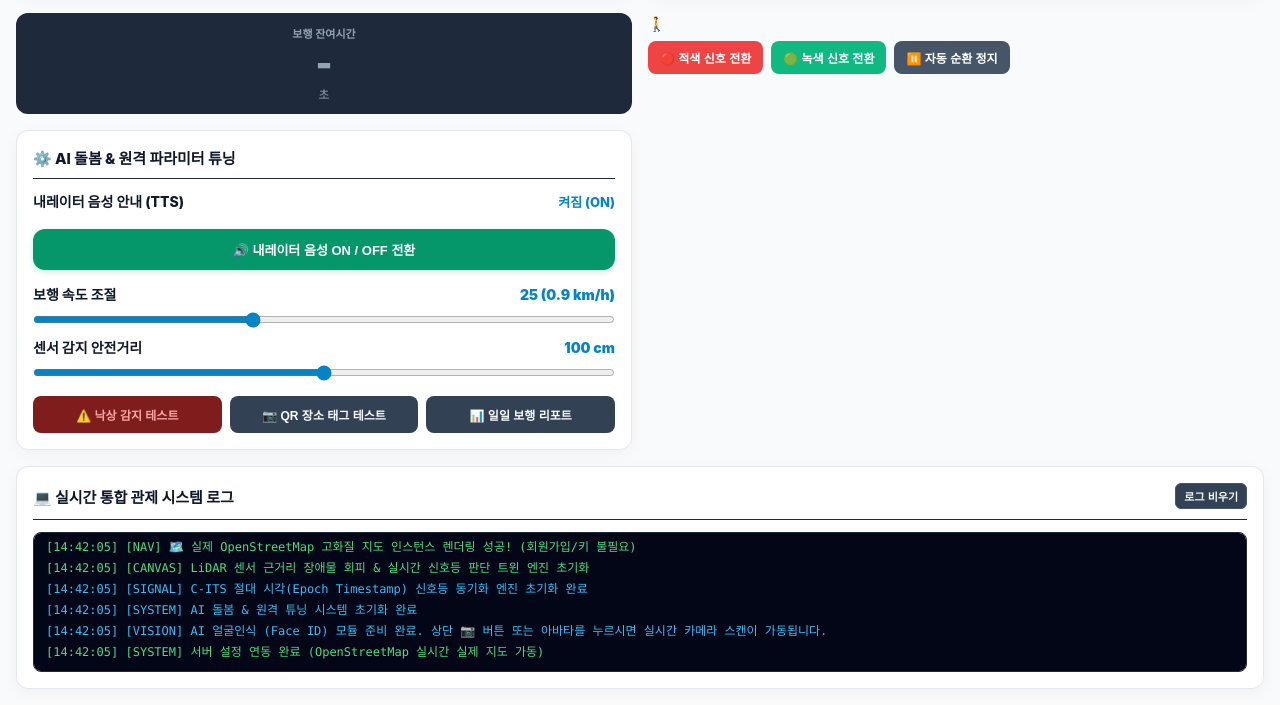
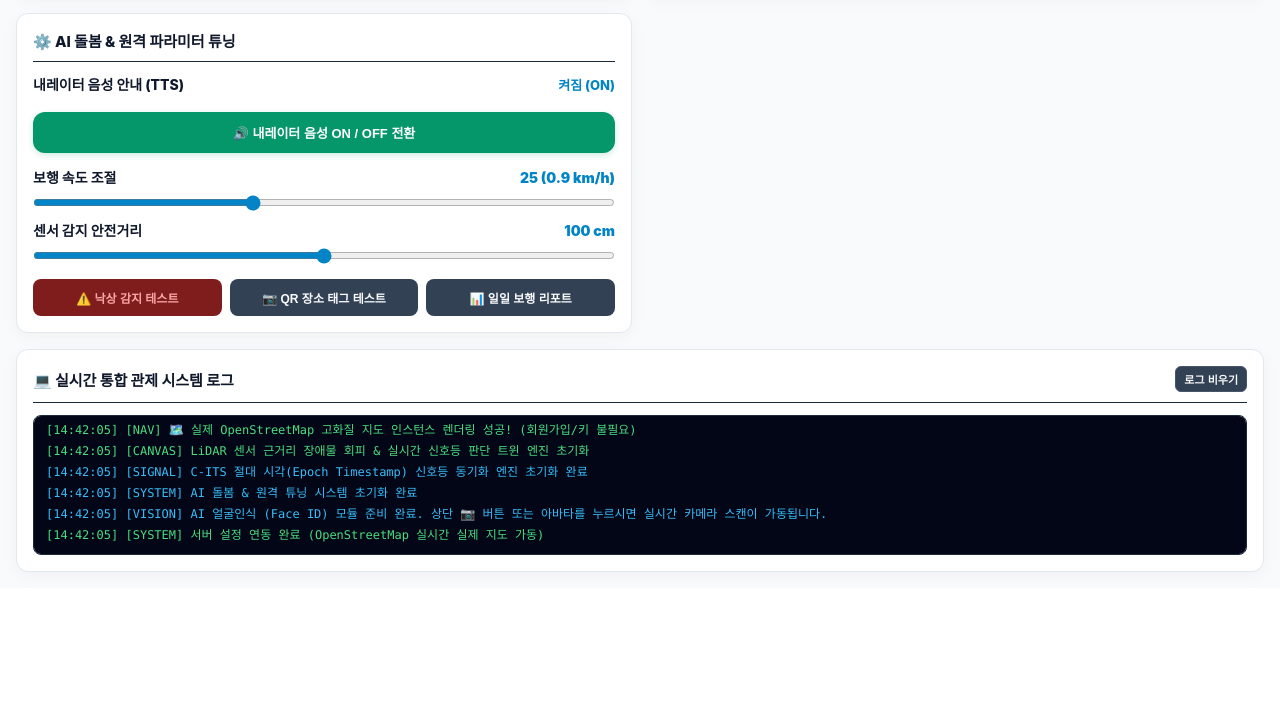
Before and after one commit to wooseungyoon-spam/robodog-wayguide-web, a Flask app: page / in a window 1280 px wide. Shown: the part 1081-1786 px from the top of the page. After the commit the page ends 1655 px from the top, so only its background shows below. Run offline with Flask 3, Linux system fonts and the light colour scheme; some web fonts are replaced.

Commit message:
Fix: Disable TTS default for age under 60, remove manual traffic signal buttons completely, prevent auto-mock on BLE cancel, enforce 100% pedestrian-only routing

```diff
--- a/app.py
+++ b/app.py
@@ -1,3 +1,20 @@
+
+# -------------------------------------------------------------
+# [보행자 전용 네비게이션 필터] 고속도로, 자동차전용도로 100% 원천 차단
+# -------------------------------------------------------------
+FORBIDDEN_CAR_ROADS = [
+    "고속도로", "고속화도로", "경부", "용인서울", "분당수서", "외곽순환",
+    "도시고속", "포은대로(고가)", "신갈jc", "판교jc", "motorway", "trunk", "expressway"
+]
+
+def sanitize_pedestrian_road(road_name):
+    if not road_name:
+        return "인도 안전 보행로"
+    clean = road_name.lower().replace(" ", "")
+    for f in FORBIDDEN_CAR_ROADS:
+        if f in clean:
+            return "인도 및 보행자 전용로 (자동차 통행 금지)"
+    return road_name
 import os
 import sys
 import time
@@ -949,19 +966,21 @@ def get_pedestrian_route():
                     m_type = maneuver.get("type", "turn")
                     m_mod = maneuver.get("modifier", "straight")
                     step_dist = round(step.get("distance", 0))
-                    step_road = step.get("name") or "보행로"
+                    raw_road = step.get("name") or "보행로"
+                    # 고속도로/자동차전용도로 전면 배제 및 인도 안전 명칭 치환
+                    step_road = sanitize_pedestrian_road(raw_road)
 
                     icon = icon_korean.get(m_type) or icon_korean.get(m_mod) or "⬆️"
                     direction_text = turn_korean.get(m_mod, "직진")
 
                     if m_type == "depart":
-                        instruction = f"{step_road} 방면으로 도보 출발"
+                        instruction = f"{step_road} 따라 안전 도보 출발"
                         icon = "🚶"
                     elif m_type == "arrive":
                         instruction = f"목적지 [{dest_title}] 도착"
                         icon = "🎯"
                     else:
-                        instruction = f"{step_road}에서 {direction_text}"
+                        instruction = f"{step_road} 방면으로 {direction_text} (인도 보행)"
 
                     nav_steps.append({
                         "step_index": step_idx,
--- a/templates/index.html
+++ b/templates/index.html
@@ -2666,21 +2666,7 @@
                     </div>
                 </div>
             </div>
-                    <div class="signal-timer-box">
-                        <span class="timer-label" id="signalTimerLabel">보행 잔여시간</span>
-                        <span id="signalCountdown" class="timer-seconds">25</span>
-                        <span class="timer-unit">초</span>
-                    </div>
-                    <div class="signal-action-box">
-                        <span id="signalActionText" class="action-text">🟢 보행 가능 - 안전 서행 주행 중</span>
-                        <div class="signal-btn-row">
-                            <button id="btnMockRedSignal" class="btn-ctrl btn-danger">🔴 적색 신호 전환</button>
-                            <button id="btnMockGreenSignal" class="btn-ctrl btn-success">🟢 녹색 신호 전환</button>
-                            <button id="btnSignalAutoToggle" class="btn-ctrl btn-secondary">⏸️ 자동 순환 정지</button>
-                        </div>
-                    </div>
-                </div>
-            </div>
+
 
             <!-- [AI 돌봄 제어 & 원격 파라미터 튜닝] -->
             <div class="panel-card tuning-panel">
```
Also changed, not shown: static/app.js.
